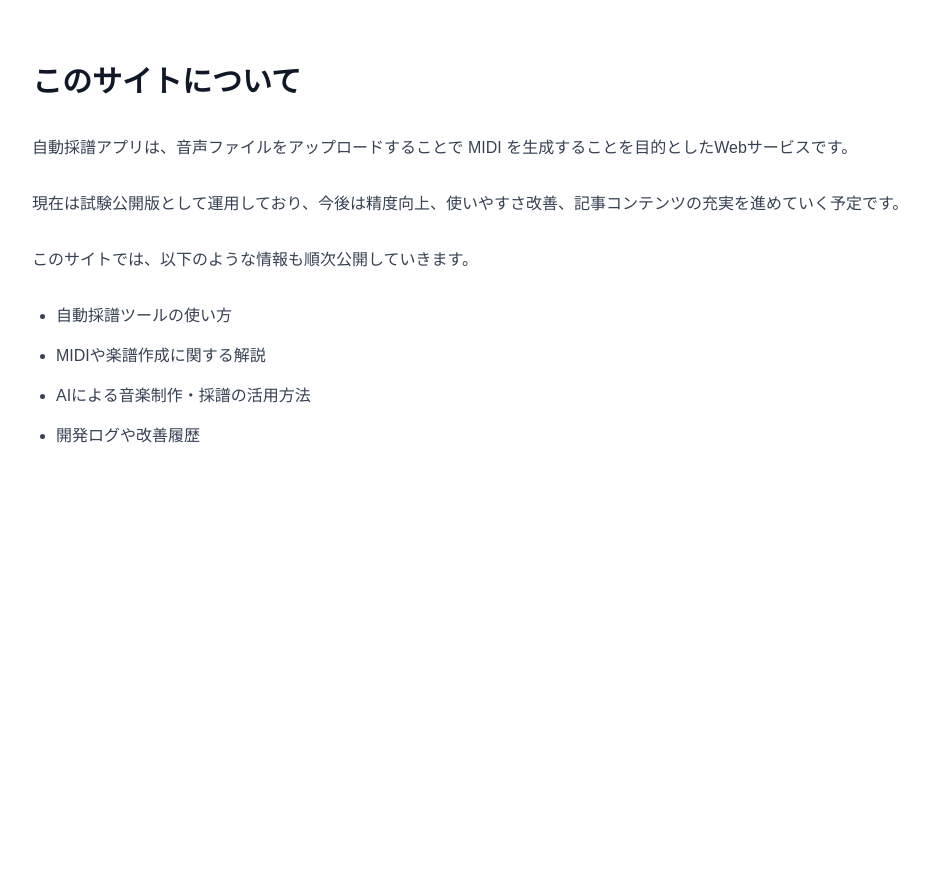
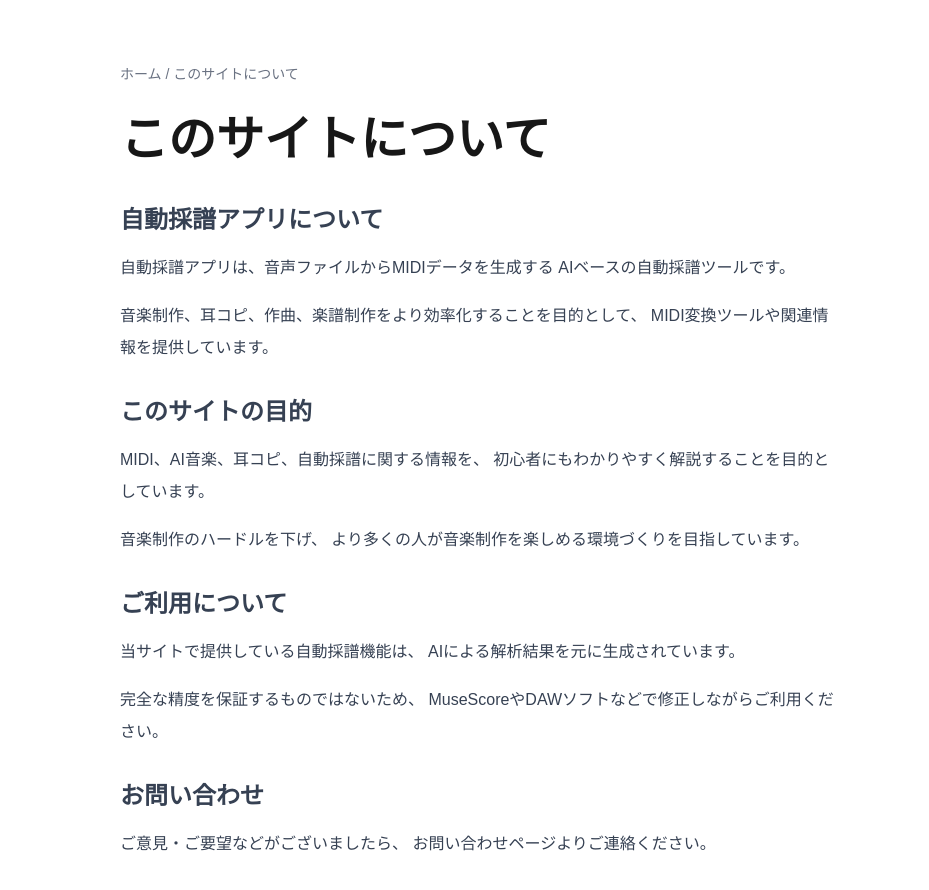
Before and after one commit to karz-engawa/auto-transcribe-site, a Next.js app: page /about in a window 1280 px wide. Shown: the top 890 px of the page, without its empty margins (160-1089 px from the left). Before the commit the page ends 800 px from the top, so only its background shows below. Built offline with nearby package versions, Linux system fonts and the light colour scheme.

Commit message:
Edit about page

```diff
--- a/app/about/page.tsx
+++ b/app/about/page.tsx
@@ -1,34 +1,75 @@
-export const metadata = {
-  title: "このサイトについて | 自動採譜アプリ",
-  description: "自動採譜アプリについての紹介ページです。",
-};
-
 export default function AboutPage() {
   return (
-    <main className="min-h-screen bg-white px-6 py-16 text-gray-900">
-      <div className="mx-auto max-w-4xl">
-        <h1 className="mb-8 text-3xl font-bold">このサイトについて</h1>
+    <main className="max-w-3xl mx-auto px-6 py-16">
+      <div className="mb-8 text-sm text-gray-500">
+        ホーム / このサイトについて
+      </div>
 
-        <div className="space-y-6 leading-8 text-gray-700">
+      <h1 className="text-5xl font-bold mb-10">
+        このサイトについて
+      </h1>
+
+      <div className="space-y-8 text-gray-700 leading-8">
+
+        <section>
+          <h2 className="text-2xl font-bold mb-4">
+            自動採譜アプリについて
+          </h2>
+
           <p>
-            自動採譜アプリは、音声ファイルをアップロードすることで MIDI を生成することを目的としたWebサービスです。
+            自動採譜アプリは、音声ファイルからMIDIデータを生成する
+            AIベースの自動採譜ツールです。
           </p>
 
+          <p className="mt-4">
+            音楽制作、耳コピ、作曲、楽譜制作をより効率化することを目的として、
+            MIDI変換ツールや関連情報を提供しています。
+          </p>
+        </section>
+
+        <section>
+          <h2 className="text-2xl font-bold mb-4">
+            このサイトの目的
+          </h2>
+
           <p>
-            現在は試験公開版として運用しており、今後は精度向上、使いやすさ改善、記事コンテンツの充実を進めていく予定です。
+            MIDI、AI音楽、耳コピ、自動採譜に関する情報を、
+            初心者にもわかりやすく解説することを目的としています。
           </p>
 
+          <p className="mt-4">
+            音楽制作のハードルを下げ、
+            より多くの人が音楽制作を楽しめる環境づくりを目指しています。
+          </p>
+        </section>
+
+        <section>
+          <h2 className="text-2xl font-bold mb-4">
+            ご利用について
+          </h2>
+
           <p>
-            このサイトでは、以下のような情報も順次公開していきます。
+            当サイトで提供している自動採譜機能は、
+            AIによる解析結果を元に生成されています。
           </p>
 
-          <ul className="list-disc space-y-2 pl-6">
-            <li>自動採譜ツールの使い方</li>
-            <li>MIDIや楽譜作成に関する解説</li>
-            <li>AIによる音楽制作・採譜の活用方法</li>
-            <li>開発ログや改善履歴</li>
-          </ul>
-        </div>
+          <p className="mt-4">
+            完全な精度を保証するものではないため、
+            MuseScoreやDAWソフトなどで修正しながらご利用ください。
+          </p>
+        </section>
+
+        <section>
+          <h2 className="text-2xl font-bold mb-4">
+            お問い合わせ
+          </h2>
+
+          <p>
+            ご意見・ご要望などがございましたら、
+            お問い合わせページよりご連絡ください。
+          </p>
+        </section>
+
       </div>
     </main>
   );
```
